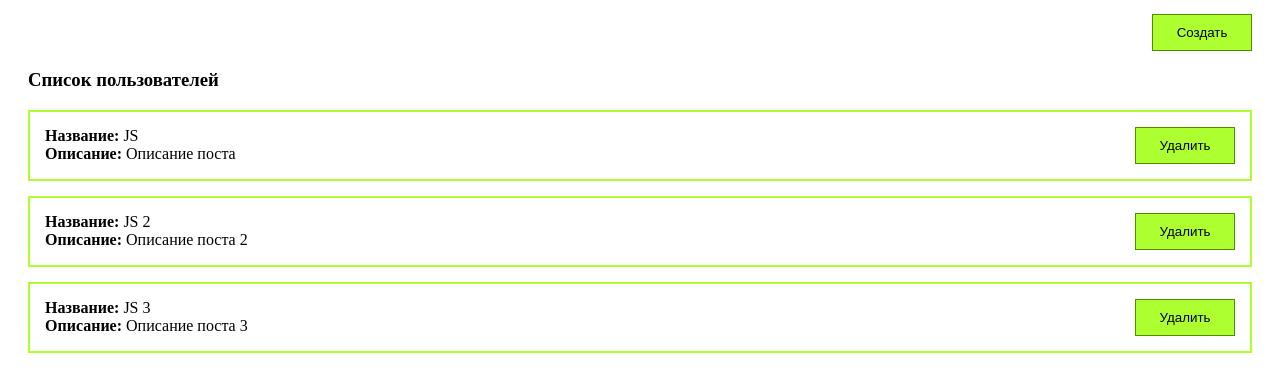
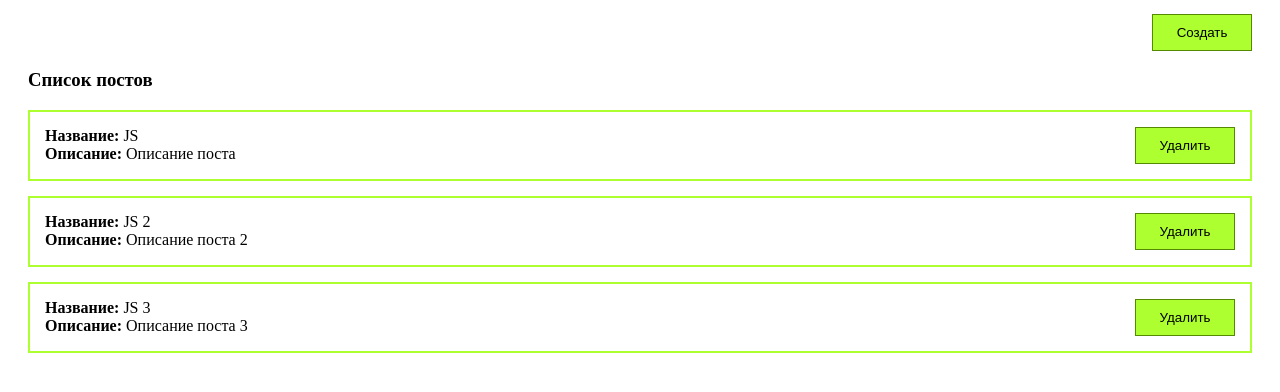
Before and after one commit to HvFunIg/vue-base, a Vue app: page / in a window 1280 px wide. Shown: the part 184-576 px from the top of the page. Built offline with nearby package versions, Linux system fonts and the light colour scheme.

Commit message:
Условная отрисовка

```diff
--- a/src/components/PostList.vue
+++ b/src/components/PostList.vue
@@ -1,7 +1,6 @@
 <template>
-    <div>
-        <h3>Список пользователей</h3>
-    </div>
+    <div v-if="posts.length >0">
+        <h3>Список поcтов</h3>
         <PostItem
             v-for="post in posts"
             :post="post"
@@ -9,6 +8,8 @@
             @remove="$emit('remove',post)"
             >
         </PostItem>
+    </div>
+    <h2 v-else style="color:red"> Список пользователей пуст</h2>
 </template>
 
 <script>
```
Lines whose indentation alone changed are shown as unchanged.
